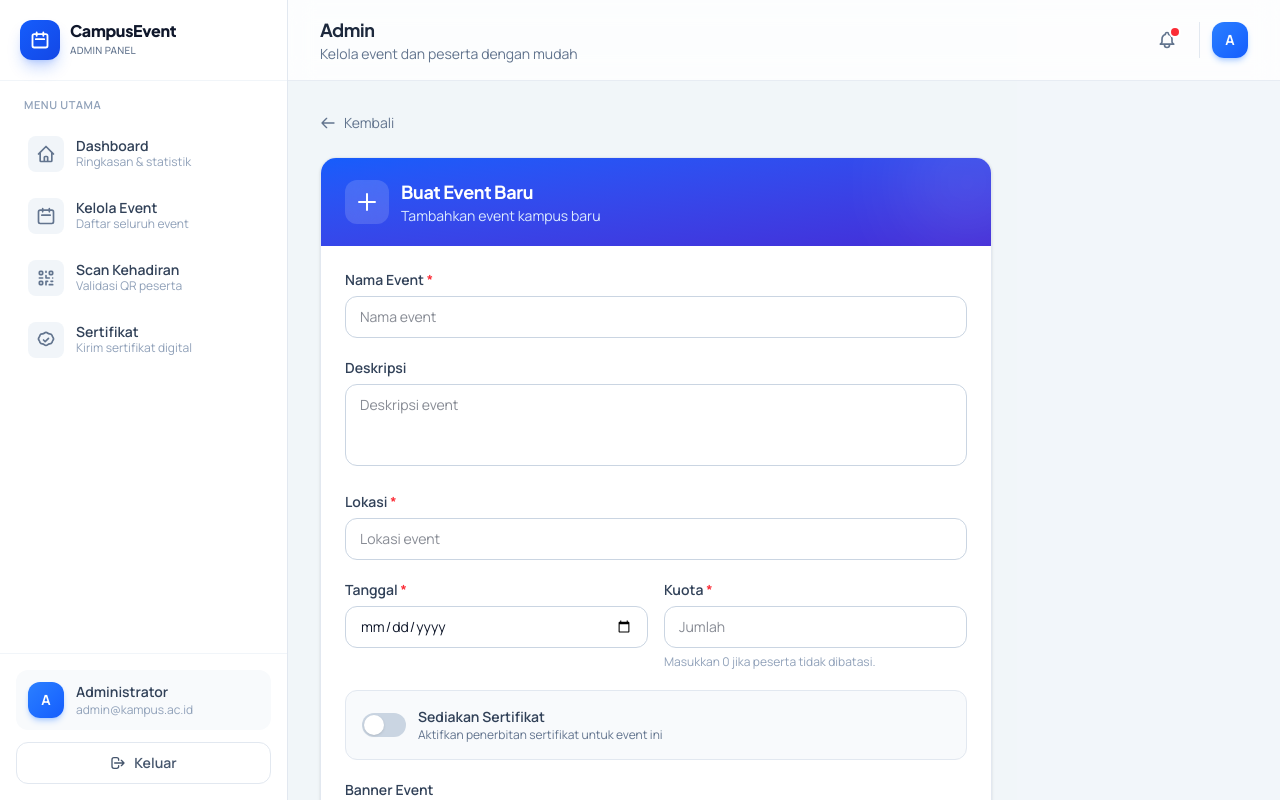
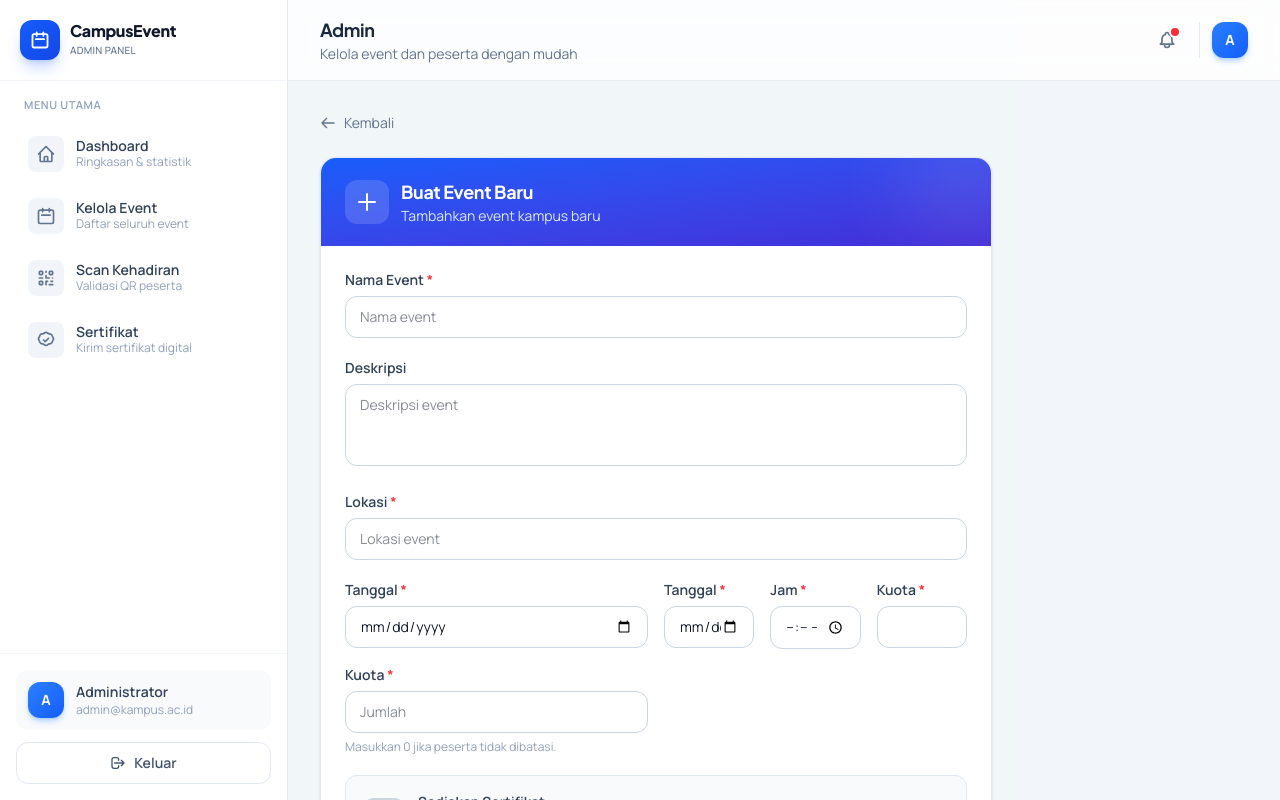
Before and after one commit to blueredfox022/fevent, a React (Vite) app: page /admin/events/create in a window 1280 px wide. Shown: the top 800 px of the page. Built offline with nearby package versions, Linux system fonts and the light colour scheme; sample sign-in values are in the browser's storage.

Commit message:
update time event

```diff
--- a/src/pages/admin/CreateEventPage.tsx
+++ b/src/pages/admin/CreateEventPage.tsx
@@ -15,7 +15,7 @@ export default function CreateEventPage() {
   const [isLoading, setIsLoading] = useState(false);
   const [banner, setBanner] = useState<File | null>(null);
   const [preview, setPreview] = useState("");
-
+  const [eventTime, setEventTime] = useState("");
   const handleBannerChange = (e: React.ChangeEvent<HTMLInputElement>) => {
     const file = e.target.files?.[0];
     if (!file) return;
@@ -30,6 +30,7 @@ export default function CreateEventPage() {
     formData.append("description", description);
     formData.append("location", location);
     formData.append("event_date", eventDate);
+    formData.append("event_time", eventTime);
     formData.append("quota", quota);
     formData.append("use_certificate", useCertificate ? "1" : "0");
     if (banner) {
@@ -60,8 +61,18 @@ export default function CreateEventPage() {
           to="/admin/events"
           className="inline-flex items-center gap-2 text-sm text-slate-500 hover:text-blue-600 mb-6 transition-colors"
         >
-          <svg className="w-4 h-4" fill="none" viewBox="0 0 24 24" stroke="currentColor">
-            <path strokeLinecap="round" strokeLinejoin="round" strokeWidth={2} d="M10 19l-7-7m0 0l7-7m-7 7h18" />
+          <svg
+            className="w-4 h-4"
+            fill="none"
+            viewBox="0 0 24 24"
+            stroke="currentColor"
+          >
+            <path
+              strokeLinecap="round"
+              strokeLinejoin="round"
+              strokeWidth={2}
+              d="M10 19l-7-7m0 0l7-7m-7 7h18"
+            />
           </svg>
           Kembali
         </Link>
@@ -71,13 +82,25 @@ export default function CreateEventPage() {
             <div className="absolute -top-10 -right-10 w-32 h-32 bg-white/10 rounded-full blur-2xl" />
             <div className="relative flex items-center gap-3">
               <div className="w-11 h-11 rounded-xl bg-white/15 backdrop-blur-sm flex items-center justify-center">
-                <svg className="w-6 h-6" fill="none" viewBox="0 0 24 24" stroke="currentColor">
-                  <path strokeLinecap="round" strokeLinejoin="round" strokeWidth={2} d="M12 4v16m8-8H4" />
+                <svg
+                  className="w-6 h-6"
+                  fill="none"
+                  viewBox="0 0 24 24"
+                  stroke="currentColor"
+                >
+                  <path
+                    strokeLinecap="round"
+                    strokeLinejoin="round"
+                    strokeWidth={2}
+                    d="M12 4v16m8-8H4"
+                  />
                 </svg>
               </div>
               <div>
                 <h1 className="text-lg font-bold">Buat Event Baru</h1>
-                <p className="text-sm text-blue-100">Tambahkan event kampus baru</p>
+                <p className="text-sm text-blue-100">
+                  Tambahkan event kampus baru
+                </p>
               </div>
             </div>
           </div>
@@ -129,6 +152,44 @@ export default function CreateEventPage() {
                   className={fieldClasses}
                 />
               </div>
+              <div className="grid grid-cols-1 sm:grid-cols-3 gap-4">
+                <div>
+                  <label className={labelClasses}>
+                    Tanggal <span className="text-red-500">*</span>
+                  </label>
+                  <input
+                    type="date"
+                    value={eventDate}
+                    onChange={(e) => setEventDate(e.target.value)}
+                    className={fieldClasses}
+                  />
+                </div>
+
+                <div>
+                  <label className={labelClasses}>
+                    Jam <span className="text-red-500">*</span>
+                  </label>
+                  <input
+                    type="time"
+                    value={eventTime}
+                    onChange={(e) => setEventTime(e.target.value)}
+                    className={fieldClasses}
+                  />
+                </div>
+
+                <div>
+                  <label className={labelClasses}>
+                    Kuota <span className="text-red-500">*</span>
+                  </label>
+                  <input
+                    type="number"
+                    min="0"
+                    value={quota}
+                    onChange={(e) => setQuota(e.target.value)}
+                    className={fieldClasses}
+                  />
+                </div>
+              </div>
               <div>
                 <label className={labelClasses}>
                   Kuota <span className="text-red-500">*</span>
@@ -141,14 +202,20 @@ export default function CreateEventPage() {
                   onChange={(e) => setQuota(e.target.value)}
                   className={fieldClasses}
                 />
-                <p className="mt-1.5 text-xs text-slate-400">Masukkan 0 jika peserta tidak dibatasi.</p>
+                <p className="mt-1.5 text-xs text-slate-400">
+                  Masukkan 0 jika peserta tidak dibatasi.
+                </p>
               </div>
             </div>
 
             {/* Certificate toggle */}
             <label className="flex items-center gap-3 p-4 rounded-xl bg-slate-50 border border-slate-200 cursor-pointer hover:bg-slate-100 transition">
-              <div className={`relative w-11 h-6 rounded-full transition-colors ${useCertificate ? "bg-blue-600" : "bg-slate-300"}`}>
-                <span className={`absolute top-0.5 left-0.5 w-5 h-5 bg-white rounded-full shadow-sm transition-transform ${useCertificate ? "translate-x-5" : ""}`} />
+              <div
+                className={`relative w-11 h-6 rounded-full transition-colors ${useCertificate ? "bg-blue-600" : "bg-slate-300"}`}
+              >
+                <span
+                  className={`absolute top-0.5 left-0.5 w-5 h-5 bg-white rounded-full shadow-sm transition-transform ${useCertificate ? "translate-x-5" : ""}`}
+                />
               </div>
               <input
                 type="checkbox"
@@ -157,8 +224,12 @@ export default function CreateEventPage() {
                 className="sr-only"
               />
               <div className="flex-1">
-                <p className="text-sm font-semibold text-slate-700">Sediakan Sertifikat</p>
-                <p className="text-xs text-slate-500">Aktifkan penerbitan sertifikat untuk event ini</p>
+                <p className="text-sm font-semibold text-slate-700">
+                  Sediakan Sertifikat
+                </p>
+                <p className="text-xs text-slate-500">
+                  Aktifkan penerbitan sertifikat untuk event ini
+                </p>
               </div>
             </label>
 
@@ -174,7 +245,11 @@ export default function CreateEventPage() {
               </div>
               {preview && (
                 <div className="mt-4 overflow-hidden rounded-2xl border border-slate-200 animate-scale-in">
-                  <img src={preview} alt="Preview Banner" className="h-56 w-full object-cover" />
+                  <img
+                    src={preview}
+                    alt="Preview Banner"
+                    className="h-56 w-full object-cover"
+                  />
                 </div>
               )}
             </div>
```
